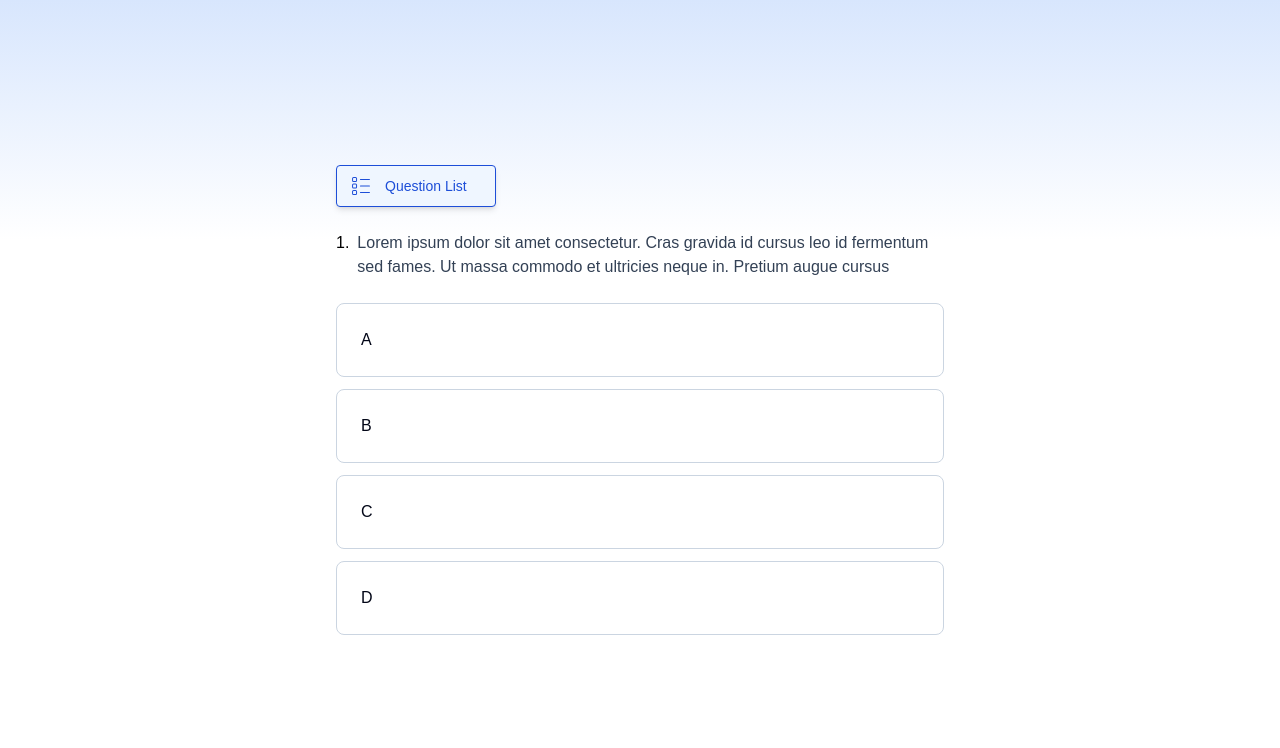
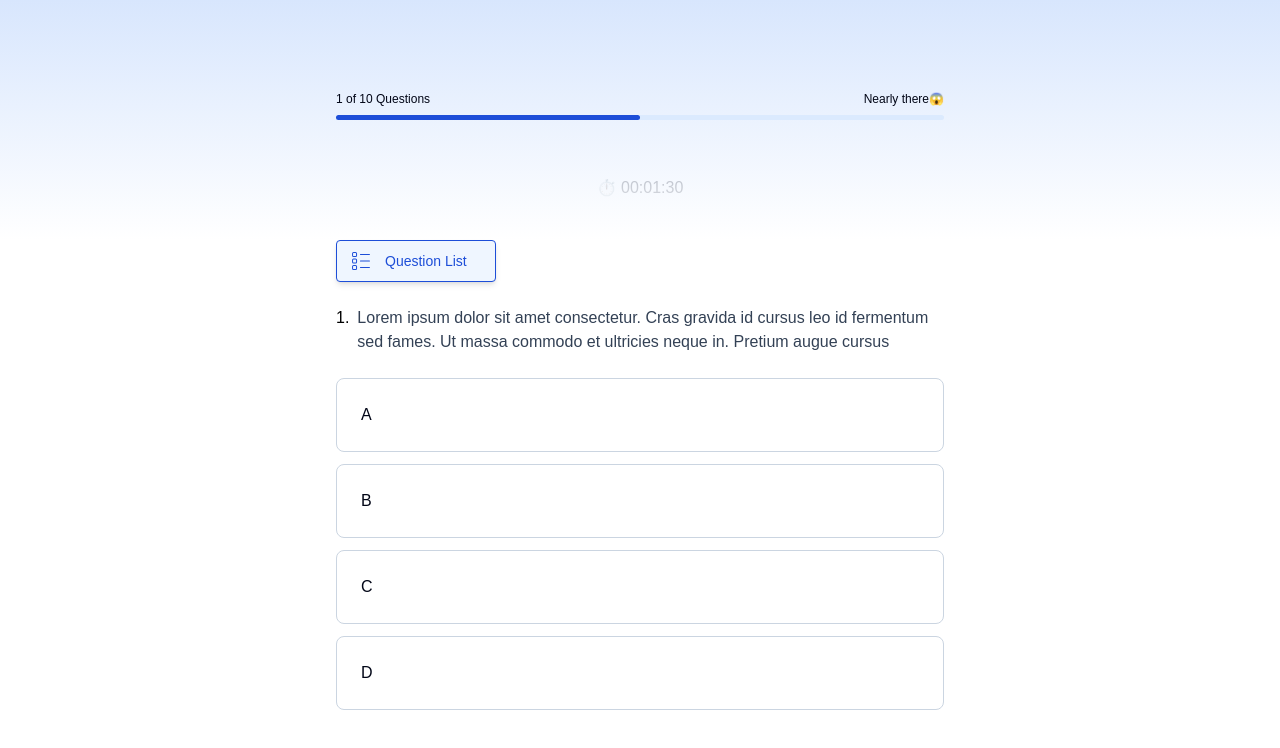
Before and after one commit to rayhan889/kviz, a React (Vite) app: page / in a window 1280 px wide. Shown: the top 748 px of the page. Built offline with nearby package versions, Linux system fonts and the light colour scheme.

Commit message:
add progressbar and timer

```diff
--- a/src/App.tsx
+++ b/src/App.tsx
@@ -1,4 +1,15 @@
 import { CiBoxList } from "react-icons/ci";
+
+const ProgressBar = ({ completed }: { completed: number }) => {
+  return (
+    <div className="h-[5px] w-full bg-blue-100 rounded-full">
+      <div
+        style={{ width: `${completed}%` }}
+        className={`h-full bg-blue-700 rounded-full text-right`}
+      ></div>
+    </div>
+  );
+};
 
 const QuestionPage = () => {
   const options = [
@@ -17,9 +28,25 @@ const QuestionPage = () => {
   ];
 
   return (
-    <main className="h-screen w-full bg-white flex items-center justify-center">
+    <main className="h-screen w-full bg-white flex flex-col items-center justify-center">
       {/* Background gradient */}
       <div className="absolute h-60 top-0 left-0 w-full bg-gradient-to-b from-blue-500/20 to-white" />
+
+      {/* Progress bar */}
+      <div className="max-w-[38rem] w-full mb-14 flex flex-col gap-y-2 z-50">
+        <div className="w-full flex items-center justify-between">
+          <span className="text-xs font-medium text-slate-950">
+            1 of 10 Questions
+          </span>
+          <span className="text-xs text-slate-950">Nearly there😱</span>
+        </div>
+        <ProgressBar completed={50} />
+      </div>
+
+      {/* Timer */}
+      <div className="text-slate-950 text-base font-medium mb-10">
+        ⏱️ 00:01:30
+      </div>
 
       <div className="max-w-[38rem] h-auto flex flex-col gap-y-6 z-50">
         {/* Button for question list */}
```
